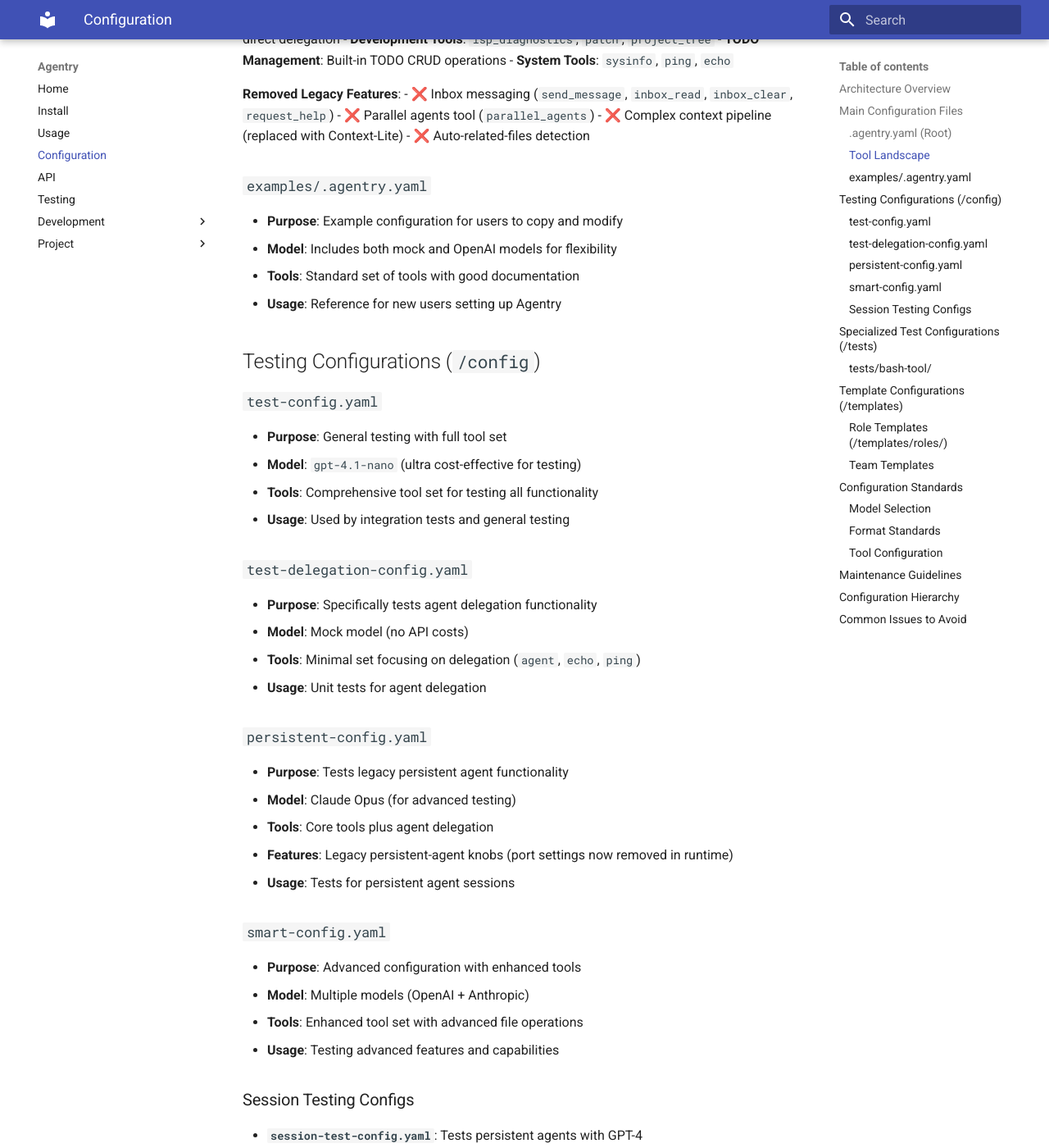
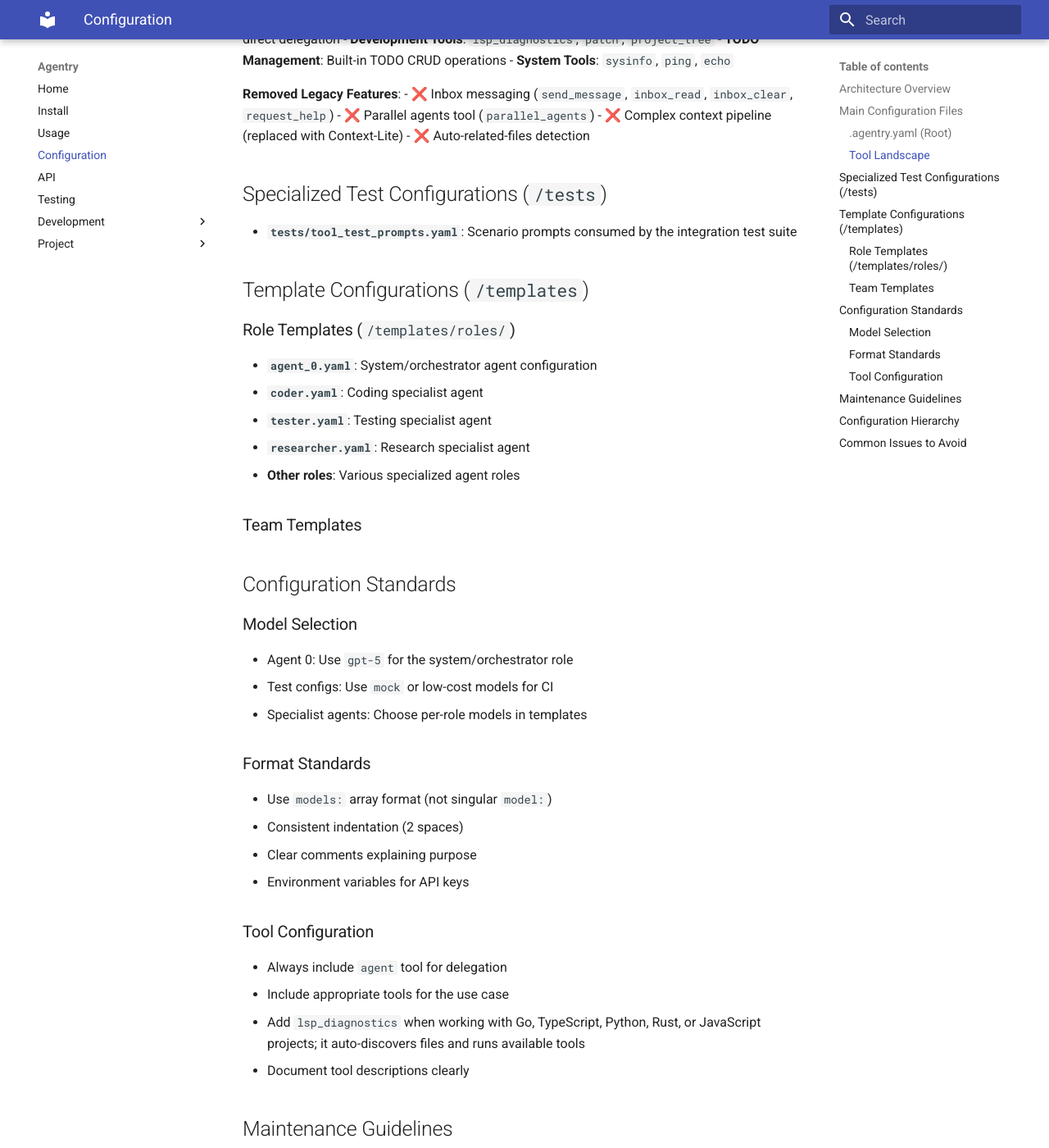
Before and after one commit to marcodenic/agentry, an MkDocs documentation site: the page built from docs/CONFIG_GUIDE.md, in a window 1280 px wide and 1400 px high, scrolled down 892 px. Shown: the whole window at 82% size. Built offline with MkDocs 1.6.1 and Material for MkDocs 9.7.7, drawn with Linux system fonts in a browser that asks for light colours; some of the changed text lies outside the part shown.

```diff
--- a/docs/CONFIG_GUIDE.md
+++ b/docs/CONFIG_GUIDE.md
@@ -37,49 +37,9 @@ The current tool set focuses on:
 - ❌ Complex context pipeline (replaced with Context-Lite)
 - ❌ Auto-related-files detection
 
-### `examples/.agentry.yaml`
-- **Purpose**: Example configuration for users to copy and modify
-- **Model**: Includes both mock and OpenAI models for flexibility
-- **Tools**: Standard set of tools with good documentation
-- **Usage**: Reference for new users setting up Agentry
-
-## Testing Configurations (`/config`)
-
-### `test-config.yaml`
-- **Purpose**: General testing with full tool set
-- **Model**: `gpt-4.1-nano` (ultra cost-effective for testing)
-- **Tools**: Comprehensive tool set for testing all functionality
-- **Usage**: Used by integration tests and general testing
-
-### `test-delegation-config.yaml`
-- **Purpose**: Specifically tests agent delegation functionality
-- **Model**: Mock model (no API costs)
-- **Tools**: Minimal set focusing on delegation (`agent`, `echo`, `ping`)
-- **Usage**: Unit tests for agent delegation
-
-### `persistent-config.yaml`
-- **Purpose**: Tests legacy persistent agent functionality
-- **Model**: Claude Opus (for advanced testing)
-- **Tools**: Core tools plus agent delegation
-- **Features**: Legacy persistent-agent knobs (port settings now removed in runtime)
-- **Usage**: Tests for persistent agent sessions
-
-### `smart-config.yaml`
-- **Purpose**: Advanced configuration with enhanced tools
-- **Model**: Multiple models (OpenAI + Anthropic)
-- **Tools**: Enhanced tool set with advanced file operations
-- **Usage**: Testing advanced features and capabilities
-
-### Session Testing Configs
-- **`session-test-config.yaml`**: Tests persistent agents with GPT-4
-- **`simple-session-config.yaml`**: Minimal session testing with no tools
-
 ## Specialized Test Configurations (`/tests`)
 
-### `tests/bash-tool/`
-- **`bash-test-config.yaml`**: Tests shell tools across platforms
-- **`windows-test-config.yaml`**: Windows-specific tool testing
-- **`direct-test.yaml`**: Direct tool execution testing
+- **`tests/tool_test_prompts.yaml`**: Scenario prompts consumed by the integration test suite
 
 ## Template Configurations (`/templates`)
 
@@ -91,7 +51,7 @@ The current tool set focuses on:
 - **Other roles**: Various specialized agent roles
 
 ### Team Templates
-<!-- Removed old team YAML examples (dev_team.yaml, docs_team.yaml, website_team.yaml) during cleanup; refer to role-based includes in smart-config instead. -->
+<!-- Legacy team YAML examples were removed; rely on role-based includes from templates/roles instead. -->
 
 ## Configuration Standards
 
--- a/hello.txt
+++ /dev/null
@@ -1 +0,0 @@
-Hello World
```
Also changed, not shown: README.md (+1 -1 lines), docs/dev/AGENTS.md (+3 -6 lines), docs/project/ROADMAP.md (+1 -1 lines), docs/testing.md (+2 -2 lines), docs/usage.md (+3 -3 lines), 11 other files.
